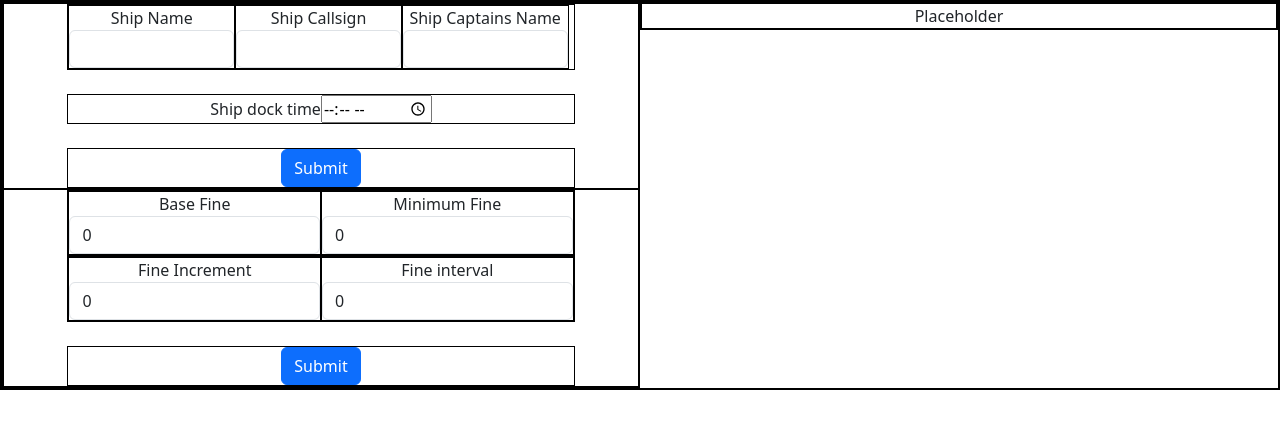
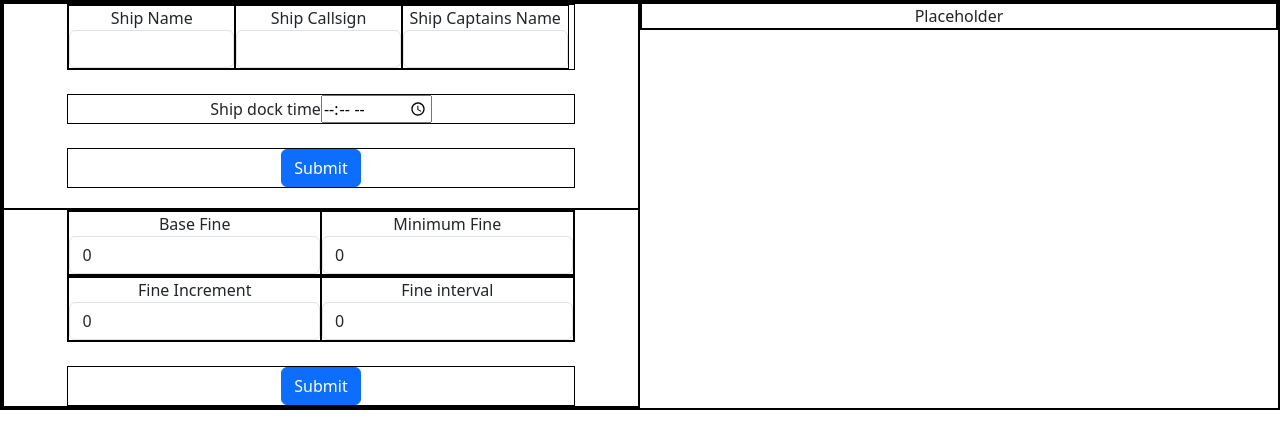
Before and after one commit to Patasc/FrontierValetApp, a React (Create React App) app: page / in a window 1280 px wide. Shown: the top 448 px of the page. Built offline with nearby package versions, Linux system fonts and the light colour scheme.

Commit message:
Add properties to a ship, dispatch an event when storage is modified.

```diff
--- a/src/Components/ShipCreationForm.js
+++ b/src/Components/ShipCreationForm.js
@@ -16,6 +16,7 @@ export default class ShipCreationForm extends Component{
             shipCallsign: "",
             shipCaptain: "",
             shipDockTime: '',
+            threat: "green",
         }
     }
 
@@ -42,6 +43,9 @@ export default class ShipCreationForm extends Component{
             shipList = JSON.parse(shipList);
         }
 
+        let randomNumber = (Math.floor(Math.random() * (999999999 - 111111111 + 1) + 111111111)).toString();
+        this.state.id = randomNumber;
+
         shipList.push(this.state);
 
         localStorage.setItem("shipList", JSON.stringify(shipList));
@@ -54,12 +58,16 @@ export default class ShipCreationForm extends Component{
             shipCaptain: "",
             shipDockTime: "",
             threat: "green",
+            docked: false,
         })
+
+        window.dispatchEvent(new Event("storage"));
+
     }
 
     render(){
         return(
-            <div className={"form-container"}>
+            <div className={"form-container"} style={{paddingBottom: "20px"}}>
                 <form onSubmit={this.onFormSubmit} style={{width: "80%", display: "inline-block"}}>
                     <div style={{overflow: "hidden"}}>
                         <div className="form-group" style={{float: "left", width: "33%"}}>
```
